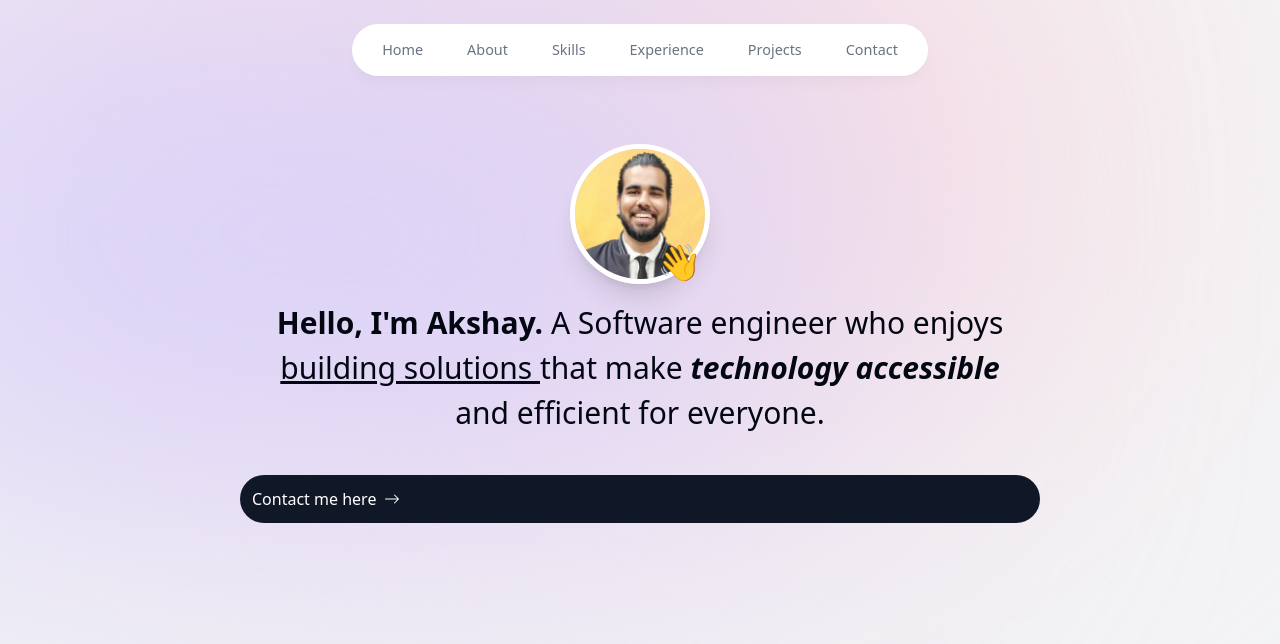
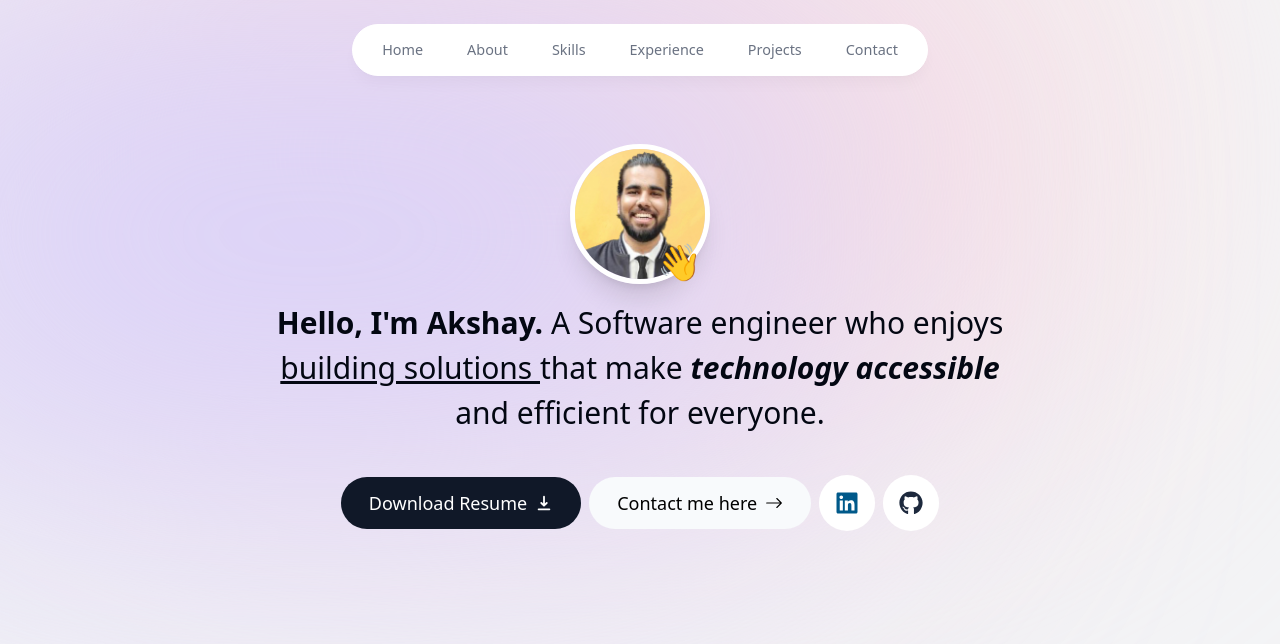
Before and after one commit to Akshay2996/portfolio, a Next.js app: page / in a window 1280 px wide. Shown: the top 644 px of the page. Built offline with nearby package versions, Linux system fonts and the light colour scheme.

Commit message:
Added styling to download resume button with linkedin and github site links

```diff
--- a/components/intro.tsx
+++ b/components/intro.tsx
@@ -4,6 +4,8 @@ import React from "react";
 import { motion } from "framer-motion";
 import Link from "next/link";
 import { BsArrowRight } from "react-icons/bs";
+import { HiDownload } from "react-icons/hi";
+import { FaGithub, FaLinkedin } from "react-icons/fa";
 
 export default function Intro() {
   return (
@@ -52,14 +54,28 @@ export default function Intro() {
         <span className="font-bold italic">technology accessible</span> and
         efficient for everyone.
       </motion.p>
-      <div>
+      <motion.div
+        className="flex flex-col sm:flex-row gap-2 items-center justify-center text-lg font-medium"
+        initial={{ opacity: 0, y: 100 }}
+        animate={{ opacity: 1, y: 0 }}
+        transition={{ delay: 0.15 }}
+      >
+        <a className="bg-gray-900 text-white px-7 py-3 flex items-center gap-2 rounded-full">
+          Download Resume <HiDownload />
+        </a>
         <Link
-          href="/contact"
-          className="bg-gray-900 text-white px-3 py-3 flex items-center gap-2 rounded-full"
+          href="#contact"
+          className="bg-slate-50 text-black px-7 py-3 flex items-center gap-2 rounded-full"
         >
           Contact me here <BsArrowRight />
         </Link>
-      </div>
+        <a className="bg-white text-sky-800 text-[1.5rem] p-4 flex items-center gap-2 rounded-full">
+          <FaLinkedin />
+        </a>
+        <a className="bg-white text-slate-800 text-[1.5rem] p-4 flex items-center gap-2 rounded-full">
+          <FaGithub />
+        </a>
+      </motion.div>
     </section>
   );
 }
```
